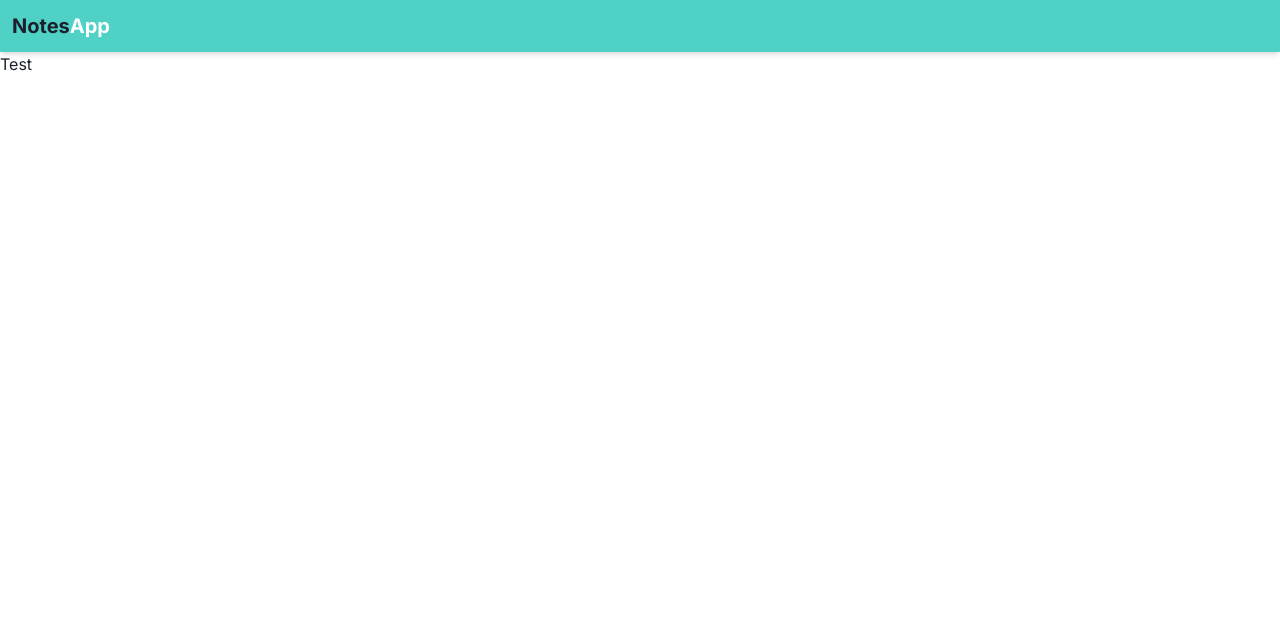
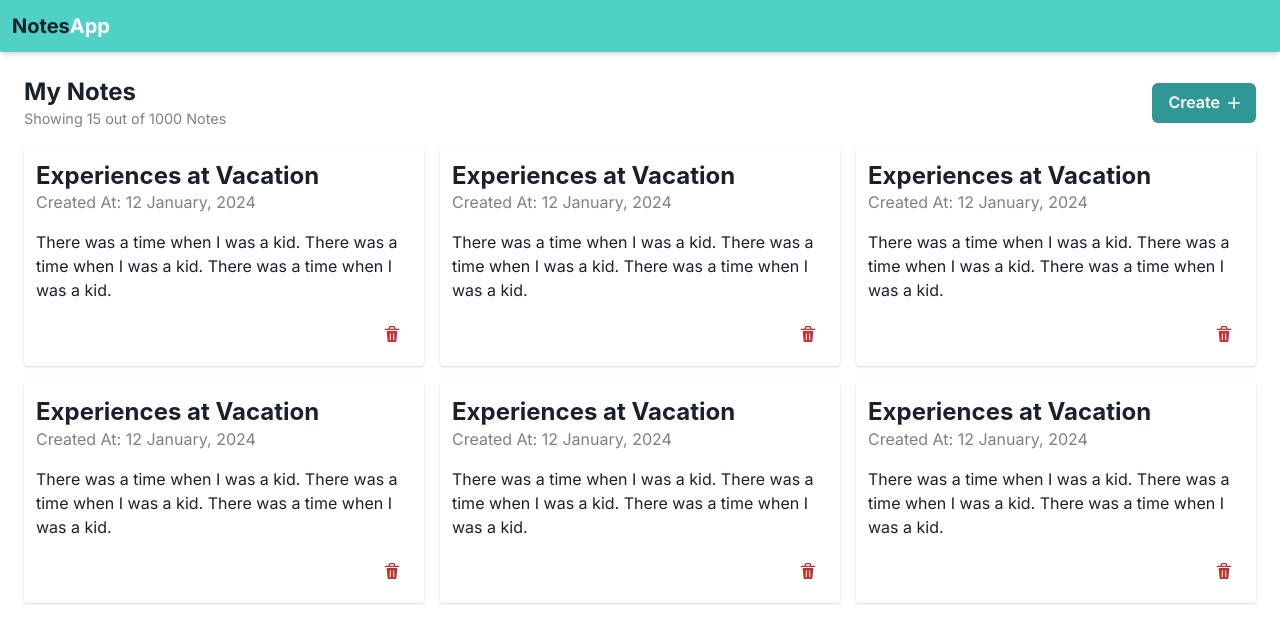
Before and after one commit to Emyr298/dibimbing-notes-frontend, a Next.js app: page / in a window 1280 px wide. Shown: the top 642 px of the page. Built offline with nearby package versions, Linux system fonts and the light colour scheme.

Commit message:
feat: implement note list

```diff
--- a/package.json
+++ b/package.json
@@ -9,6 +9,7 @@
     "lint": "next lint"
   },
   "dependencies": {
+    "@chakra-ui/icons": "^2.1.1",
     "@chakra-ui/next-js": "^2.2.0",
     "@chakra-ui/react": "^2.8.2",
     "@emotion/react": "^11.13.0",
--- /dev/null
+++ b/src/components/elements/NoteCard/index.tsx
@@ -0,0 +1,39 @@
+'use client';
+
+import { DeleteIcon } from "@chakra-ui/icons";
+import { Card, CardBody, CardFooter, CardHeader, Flex, Heading, IconButton, Text } from "@chakra-ui/react";
+
+export const NoteCard = () => {
+  return (
+    <Card
+      size="sm"
+      flexGrow={1}
+      maxWidth={400}
+      transitionDuration="0.2s"
+      transitionTimingFunction="ease-in-out"
+      _hover={{
+        background: 'gray.50',
+        cursor: 'pointer',
+      }}
+      onClick={() => {
+        console.log("LOL")
+      }}
+    >
+      <CardHeader paddingY={'1rem'}>
+        <Heading fontSize={'x-large'}>Experiences at Vacation</Heading>
+        <Text color={'GrayText'} fontSize={'medium'}>Created At: 12 January, 2024</Text>
+      </CardHeader>
+      <CardBody paddingTop={0}>
+        There was a time when I was a kid. There was a time when I was a kid. There was a time when I was a kid.
+      </CardBody>
+      <CardFooter paddingTop={0}>
+        <Flex
+          width="100%"
+          justify="end"
+        >
+          <IconButton variant="ghost" colorScheme="red" aria-label="Delete Note" icon={<DeleteIcon />} />
+        </Flex>
+      </CardFooter>
+    </Card>
+  );
+};
--- /dev/null
+++ b/src/components/elements/NotesInfo/index.tsx
@@ -0,0 +1,24 @@
+'use client';
+
+import { AddIcon } from "@chakra-ui/icons";
+import { Button, Flex, Spacer, Text } from "@chakra-ui/react";
+
+export const NotesInfo = () => {
+  return (
+    <Flex
+      align="center"
+    >
+      <div>
+        <h1 className="text-2xl font-bold">My Notes</h1>
+        <Text fontSize="0.9rem" color={'gray'} >Showing 15 out of 1000 Notes</Text>
+      </div>
+      <Spacer />
+      <Button
+        colorScheme="teal"
+        rightIcon={<AddIcon boxSize={3} />}
+      >
+        Create
+      </Button>
+    </Flex>
+  );
+};
--- a/src/components/modules/NotesModule/index.tsx
+++ b/src/components/modules/NotesModule/index.tsx
@@ -1,7 +1,29 @@
+import { NoteCard } from "@/components/elements/NoteCard";
+import { NotesInfo } from "@/components/elements/NotesInfo";
+import { Flex, Wrap } from "@chakra-ui/react";
+
 export const NotesModule = () => {
   return (
-    <div>
-      Test
+    <div className="flex flex-col items-center">
+      <div className="w-full p-[24px]">
+        <Flex
+          direction="column"
+        >
+          <NotesInfo />
+          <Wrap
+            justify="center"
+            paddingTop="1rem"
+            spacing={"1rem"}
+          >
+            <NoteCard />
+            <NoteCard />
+            <NoteCard />
+            <NoteCard />
+            <NoteCard />
+            <NoteCard />
+          </Wrap>
+        </Flex>
+      </div>
     </div>
   );
 };
```
Also changed, not shown: 1 other file (tests, documents, lock files or other folders).
